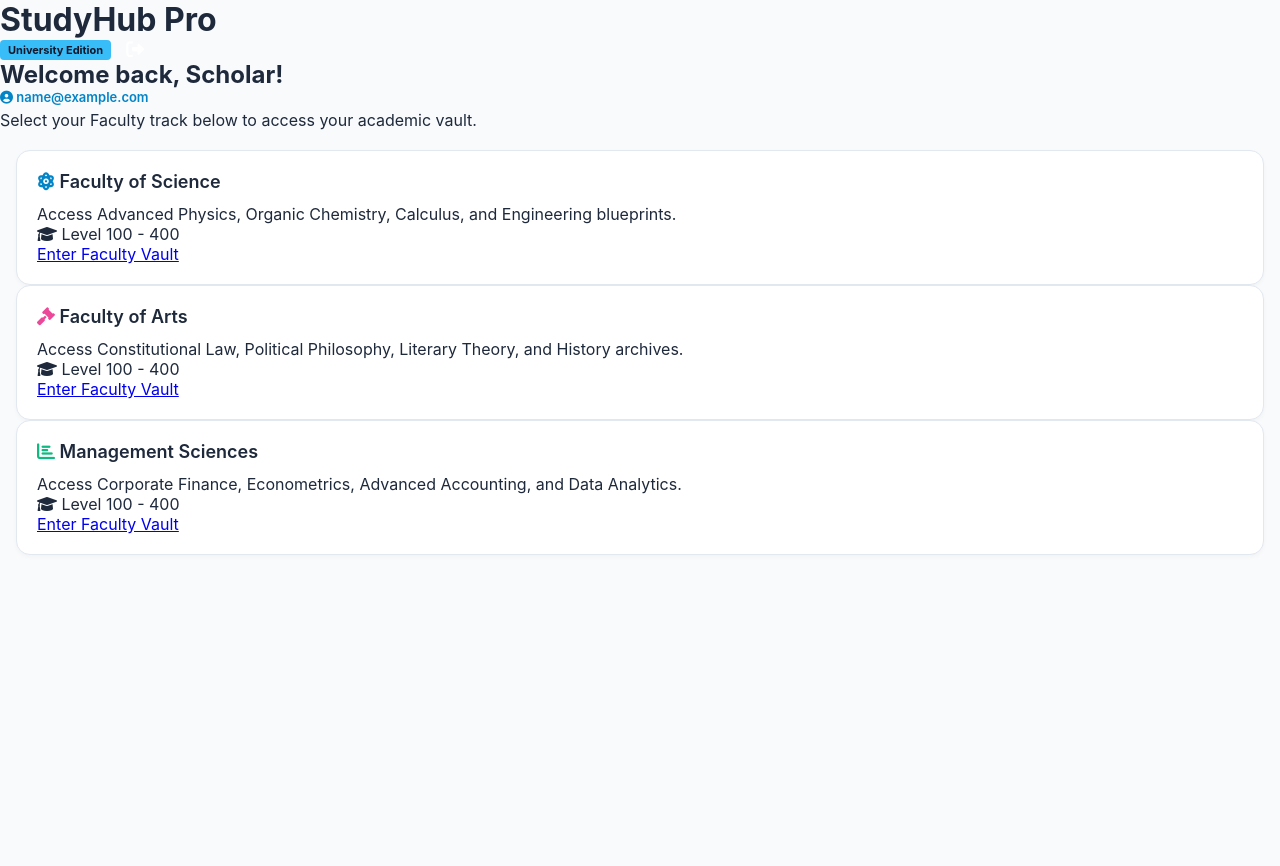
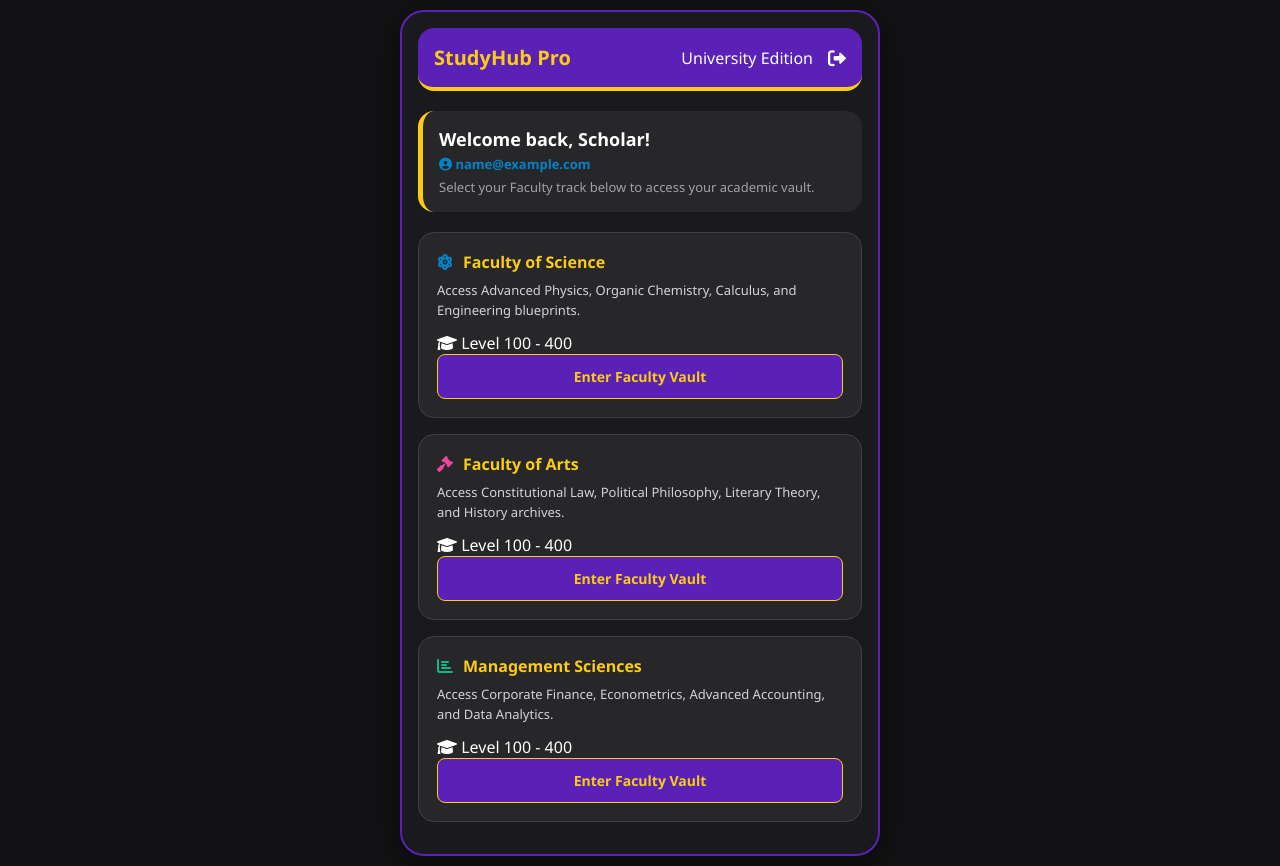
Before and after one commit to ifechukwuwinner6-ctrl/student-study-hub, a Flask app: page / in a window 1280 px wide. Before the commit the page ends 555 px from the top, so only its background shows below. Run offline with Flask 3, Linux system fonts and the light colour scheme; the visitor is signed in with stand-in values (Sample User, id 1).

Commit message:
Update style.css

```diff
--- a/static/style.css
+++ b/static/style.css
@@ -1,182 +1,141 @@
-/* Core Viewport Scaling Protections */
-html, body {
-    width: 100%;
-    max-width: 100%;
-    margin: 0;
-    padding: 0;
-    overflow-x: hidden;
-    position: relative;
-    touch-action: pan-y; /* Allows scrolling down, completely blocks pinch-zooming */
-    -webkit-text-size-adjust: 100%;
-    background-color: #f8fafc;
-    color: #1e293b;
-}
-
 * {
     margin: 0;
     padding: 0;
     box-sizing: border-box;
-    font-family: -apple-system, BlinkMacSystemFont, 'Segoe UI', Roboto, sans-serif;
+    font-family: 'Segoe UI', Roboto, sans-serif;
     -webkit-tap-highlight-color: transparent;
 }
 
-.app-container {
+body {
+    background-color: #121214; /* Deep Premium Black */
+    color: #FFFFFF; /* Crisp White Text */
+    padding: 10px;
     display: flex;
-    flex-direction: column;
-    width: 100%;
-    min-height: 100vh;
+    justify-content: center;
 }
 
-/* Fixed Header Navbar */
-.mobile-top-bar {
+.app-container {
     width: 100%;
-    background-color: #0f172a;
-    color: #fff;
-    padding: 16px 20px;
+    max-width: 480px;
+    background: #1A1A1E; /* Sleek Dark Gray Card Area */
+    min-height: 92vh;
+    border-radius: 24px;
+    padding: 16px;
+    box-shadow: 0 8px 32px rgba(0,0,0,0.5);
+    border: 2px solid #5B21B6; /* Deep Purple Border Frame */
+}
+
+.app-header {
+    background: #5B21B6; /* Royalty Purple Header */
+    padding: 16px;
+    border-radius: 16px;
     display: flex;
     justify-content: space-between;
     align-items: center;
-    position: sticky;
-    top: 0;
-    z-index: 100;
-    box-shadow: 0 2px 4px rgba(0,0,0,0.1);
+    margin-bottom: 20px;
+    border-bottom: 4px solid #FACC15; /* Vibrant Yellow Accent Trim */
 }
 
-.mobile-top-bar h2 {
-    font-size: 18px;
-    font-weight: 700;
+.app-header h1 {
+    font-size: 20px;
+    font-weight: 800;
+    color: #FACC15; /* Electric Yellow Heading */
 }
 
-.badge {
-    background-color: #38bdf8;
-    color: #0f172a;
-    font-size: 11px;
-    font-weight: 700;
-    padding: 3px 8px;
-    border-radius: 4px;
+.welcome-section {
+    background: #27272A;
+    padding: 16px;
+    border-radius: 16px;
+    margin-bottom: 20px;
+    border-left: 5px solid #FACC15; /* Yellow Accent Indicator */
 }
 
-/* Content Area */
-.main-content {
-    flex: 1;
-    width: 100%;
-    padding: 20px 16px;
+.welcome-section h2 {
+    color: #FFFFFF;
+    font-size: 18px;
+    margin-bottom: 4px;
 }
 
-.welcome-header {
-    margin-bottom: 24px;
+.welcome-section p {
+    color: #A1A1AA;
+    font-size: 13px;
 }
 
-.welcome-header h1 {
-    font-size: 24px;
-    font-weight: 700;
-    color: #0f172a;
-    margin-bottom: 6px;
+.dept-card {
+    background: #27272A; /* Slate Black Card */
+    padding: 18px;
+    border-radius: 16px;
+    margin-bottom: 16px;
+    border: 1px solid #3F3F46;
+    transition: transform 0.2s;
 }
 
-.welcome-header p {
-    color: #64748b;
-    font-size: 14px;
-}
-
-/* Layout Grid */
-.departments-grid {
-    display: flex;
-    flex-direction: column;
-    gap: 20px;
-    width: 100%;
-}
-
-/* Department App Cards */
-.dept-card {
-    background-color: #ffffff;
-    border: 1px solid #e2e8f0;
-    border-radius: 14px;
-    padding: 20px;
-    box-shadow: 0 2px 4px rgba(0, 0, 0, 0.03);
-    display: flex;
-    flex-direction: column;
-    width: 100%;
-}
-
-.card-header {
+.dept-card h3 {
+    color: #FACC15; /* Electric Yellow Titles */
+    font-size: 16px;
+    margin-bottom: 8px;
     display: flex;
     align-items: center;
     gap: 10px;
-    margin-bottom: 12px;
 }
 
-.card-header .icon {
-    font-size: 24px;
-}
-
-.card-header h3 {
-    font-size: 18px;
-    font-weight: 600;
-}
-
-.desc {
-    color: #64748b;
+.dept-card p {
+    color: #D4D4D8;
     font-size: 13px;
     line-height: 1.5;
     margin-bottom: 12px;
 }
 
-.meta-info {
-    font-size: 12px;
-    font-weight: 600;
-    color: #475569;
-    background-color: #f1f5f9;
-    padding: 4px 8px;
-    border-radius: 6px;
-    align-self: flex-start;
-    margin-bottom: 18px;
+.action-btn {
+    display: block;
+    width: 100%;
+    background: #5B21B6; /* Purple Interactive Buttons */
+    color: #FACC15; /* Yellow Text font */
+    text-align: center;
+    padding: 12px;
+    border-radius: 8px;
+    text-decoration: none;
+    font-weight: 700;
+    font-size: 14px;
+    border: 1px solid #FACC15;
 }
 
-/* Action Center */
-.action-hub {
-    display: flex;
-    flex-direction: column;
-    gap: 10px;
-    border-top: 1px solid #f1f5f9;
-    padding-top: 16px;
+.action-btn:active {
+    background: #FACC15;
+    color: #121214;
 }
 
-.btn-primary {
-    background-color: #0f172a;
-    color: #fff;
-    border: none;
-    padding: 12px;
-    border-radius: 8px;
-    font-weight: 600;
-    font-size: 14px;
-    cursor: pointer;
+/* Book Item Styles */
+.book-item {
+    background: #27272A;
+    padding: 16px;
+    border-radius: 12px;
+    margin-bottom: 14px;
+    border: 1px solid #5B21B6;
 }
 
-.room-link-btn {
-    background: none;
-    border: none;
+.book-title {
+    color: #FACC15;
+    font-size: 15px;
+    font-weight: 700;
+    margin-bottom: 4px;
+}
+
+.book-desc {
+    color: #D4D4D8;
     font-size: 13px;
-    font-weight: 500;
-    color: #2563eb;
-    padding: 6px 0;
+    margin-bottom: 12px;
+}
+
+.download-btn {
     display: inline-flex;
     align-items: center;
-    cursor: pointer;
-    text-align: left;
+    gap: 8px;
+    background: #FACC15; /* Yellow Button for instant actions */
+    color: #121214; /* Black Text */
+    padding: 8px 16px;
+    border-radius: 6px;
+    text-decoration: none;
+    font-weight: 700;
+    font-size: 13px;
 }
-
-/* Accent Borders */
-.science-card { border-top: 4px solid #06b6d4; }
-.art-card { border-top: 4px solid #ec4899; }
-.commercial-card { border-top: 4px solid #f59e0b; }
-
-/* Mobile Tap Animations */
-.btn-primary:active {
-    background-color: #38bdf8 !important;
-    transform: scale(0.97);
-}
-
-.room-link-btn:active {
-    color: #0284c7;
-}
```
